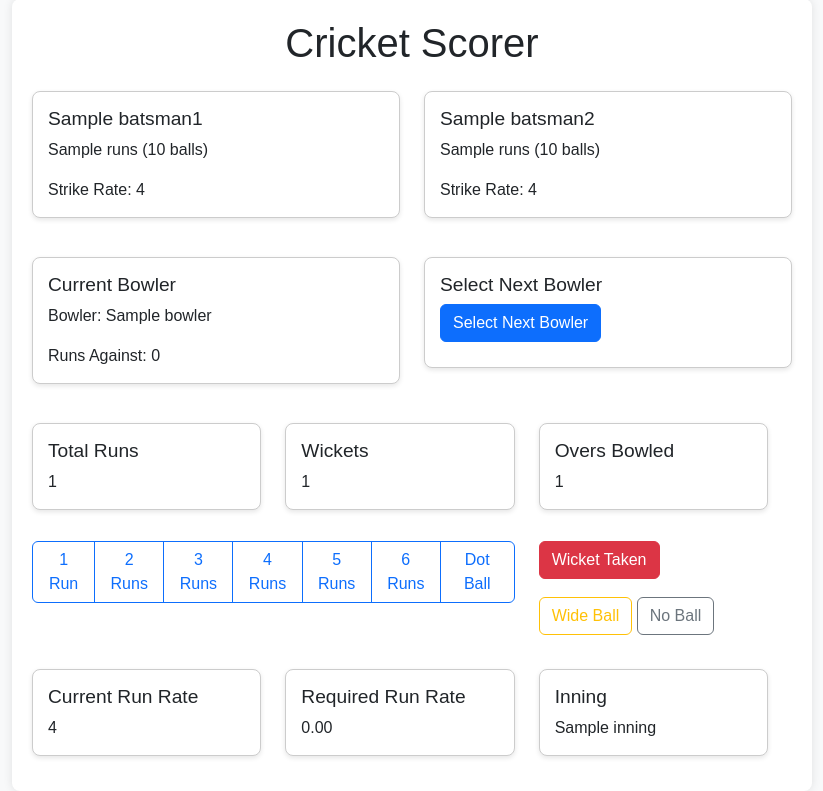
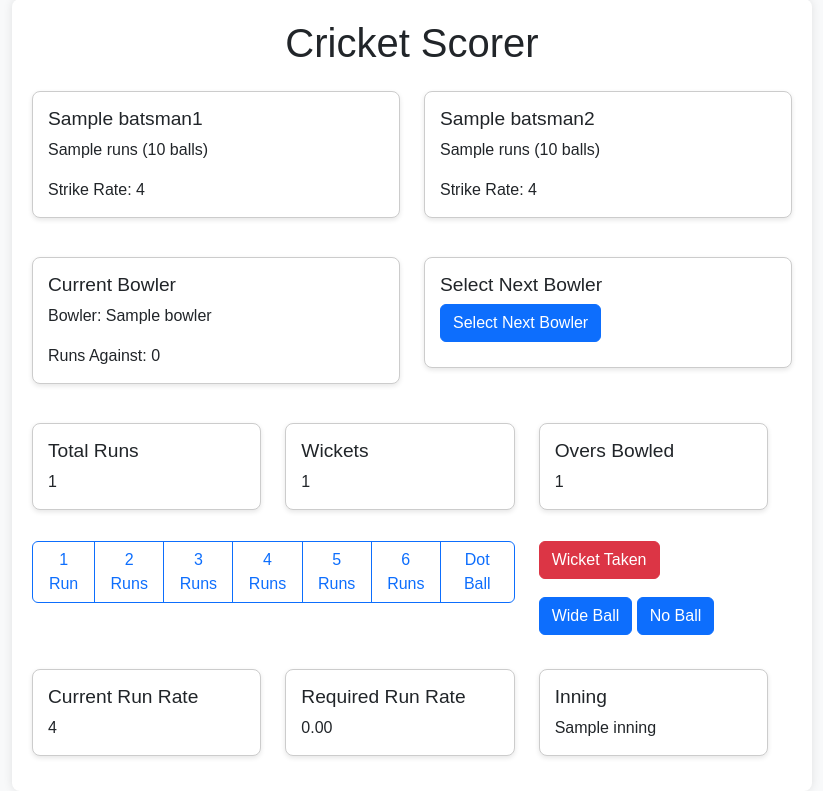
Before and after one commit to RuAstro/Restart_cricket, a Flask app: template templates/scorer_page.html in a window 1280 px wide. Shown: the part 25-816 px from the top of the page, without its empty margins (228-1051 px from the left). Run offline with Flask 3, Linux system fonts and the light colour scheme; the template is opened without the code that fills it: most values are stand-ins (such as "Sample title", 1, 10 or a date in 2020); some libraries are stand-ins or nearby versions.

Commit message:
modal for wide and no ball to choose which batsman is on strike

```diff
--- a/templates/scorer_page.html
+++ b/templates/scorer_page.html
@@ -117,7 +117,7 @@
                         <label class="form-check-label" for="fithRadio">Bowler5</label>
                       </li>
                   </ul>
-                <p>Additional content for selecting next bowler can be added here if needed.</p>
+                <p>Choose your next bowler.</p>
             </div>
             <div class="modal-footer">
                 <button type="button" class="btn btn-secondary" data-bs-dismiss="modal">Close</button>
@@ -174,12 +174,35 @@
         <form method="post" action="/add_wicket">
             <button type="submit" name="wickets" value="1" class="btn btn-danger btn-block">Wicket Taken</button>
         </form>
+
         <form method="post" action="/add_runs" class="mt-2">
-            <button type="submit" name="runs" value="1" class="btn btn-outline-warning btn-block">Wide Ball</button>
-            <button type="submit" name="runs" value="1" class="btn btn-outline-secondary btn-block">No Ball</button>
+            <button type="button" class="btn btn-primary" data-bs-toggle="modal" data-bs-target="#exampleModal">
+                Wide Ball
+              </button>
+              <button type="button" class="btn btn-primary" data-bs-toggle="modal" data-bs-target="#exampleModal">
+                No Ball
+              </button>
         </form>
     </div>
 </div>
+<!-- Modal -->
+<div class="modal fade" id="exampleModal" tabindex="-1" aria-labelledby="exampleModalLabel" aria-hidden="true">
+    <div class="modal-dialog">
+      <div class="modal-content">
+        <div class="modal-header">
+          <h1 class="modal-title fs-5" id="exampleModalLabel">Which Batsman is on Strike</h1>
+          <button type="button" class="btn-close" data-bs-dismiss="modal" aria-label="Close"></button>
+        </div>
+        <div class="modal-body">
+          ...
+        </div>
+        <div class="modal-footer">
+          <button type="button" class="btn btn-secondary" data-bs-dismiss="modal">Close</button>
+          <button type="button" class="btn btn-primary">Save changes</button>
+        </div>
+      </div>
+    </div>
+  </div>
 
 
     <!-- Additional Stats Section -->
```
